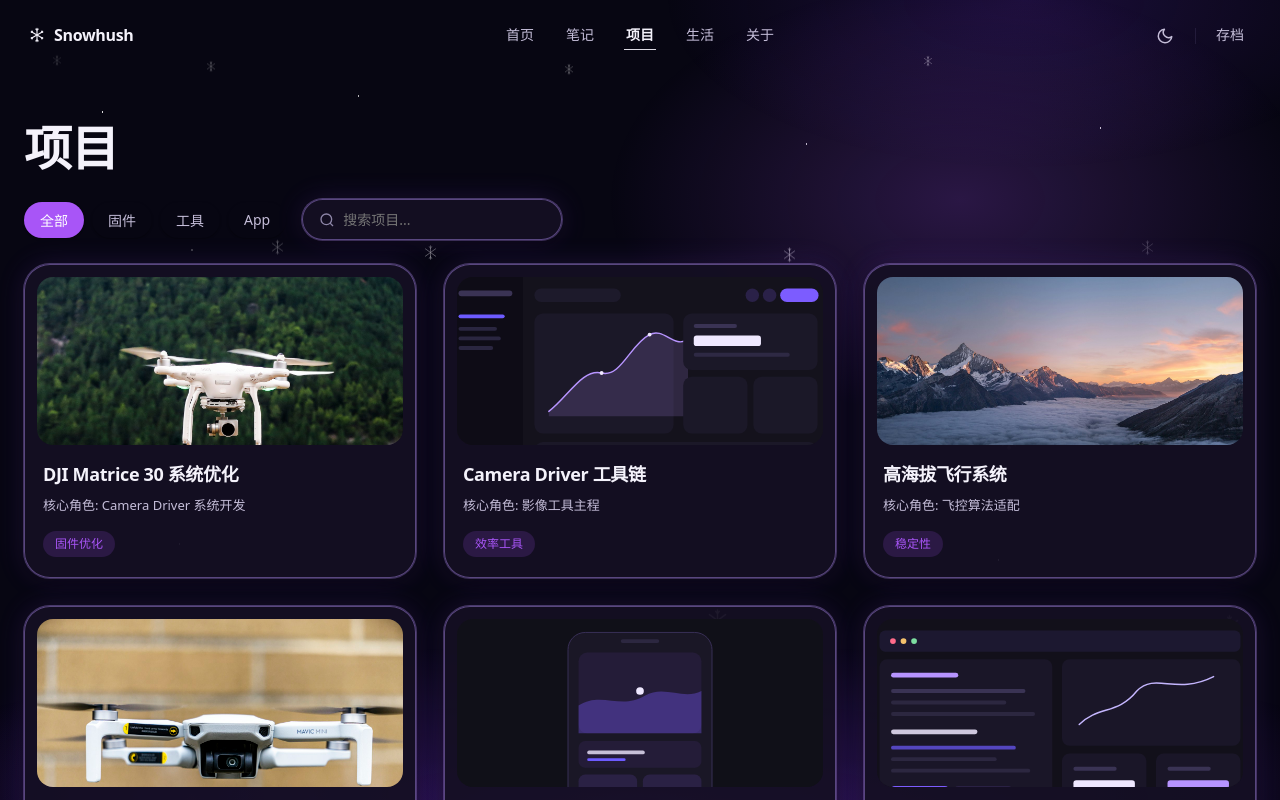
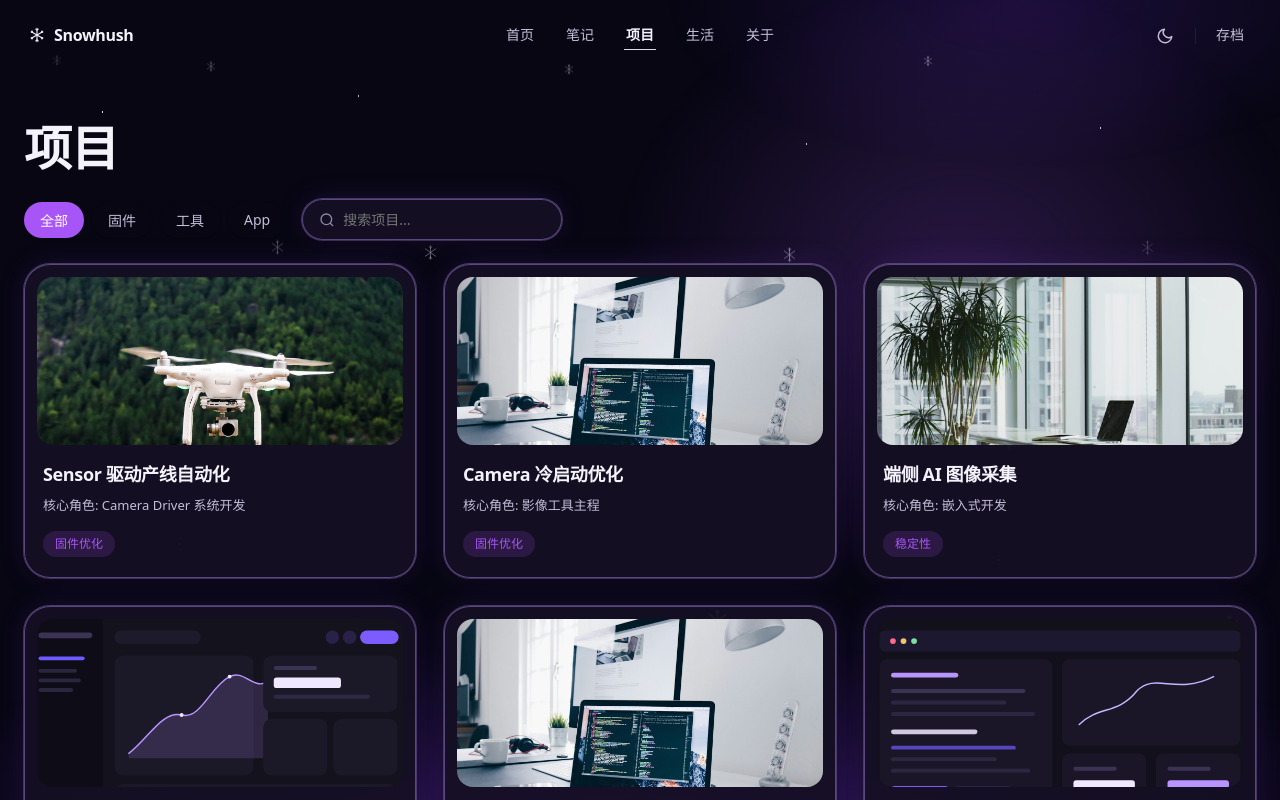
Before and after one commit to xiongzhengyao/Xiong-s-Radiant-Realm, a Vue app: page /projects in a window 1280 px wide. Shown: the top 800 px of the page. Built offline with nearby package versions, Linux system fonts and the light colour scheme.

Commit message:
fix(content): restore prior notes, projects, and life copy
Keep the studio layout and fill it with the existing articles, the nine real projects, and the three earlier life posts.

Co-authored-by: Xiong Zhengyao <xiongzhengyao@users.noreply.github.com>

```diff
--- a/src/assets/posts/camera-driver-dev.md
+++ /dev/null
@@ -1,20 +0,0 @@
----
-title: Camera Driver 开发
-date: 2026-10-17
-author: 熊正耀
-category: embedded
-tags: [工作思考]
-keywords: [Camera Driver, 工具链]
-excerpt: 优化图像工具链与系统兼容性。
-image: /images/laptop.jpg
-pin: 4
-dateLabel: 5 天前
----
-
-# Camera Driver 开发
-
-优化图像工具链与系统兼容性。
-
-驱动真正费时间的地方，往往不是某一条寄存器，而是工具链和系统对不齐：同一套初始化，换个版本、换条链路，行为就悄悄变了。
-
-我在把常用的检查收成能重复跑的步骤，让兼容性问题更早露出来，而不是等画面已经不对了才回头翻日志。
--- a/src/assets/posts/judgment-in-flight.md
+++ /dev/null
@@ -1,21 +0,0 @@
----
-title: 关于影像与判断
-date: 2026-10-21
-author: 熊正耀
-category: notes
-tags: [工作思考]
-keywords: [影像, 飞行, 判断]
-excerpt: 在飞行中做判断，比在地上难得多。一些近期的工作思考。
-image: /images/mountains.jpg
-pin: 1
----
-
-# 关于影像与判断
-
-在飞行中做判断，比在地上难得多。
-
-地上可以把日志摊开，把寄存器一格一格对完。升空之后，光线、姿态和链路挤在同一秒里，画面先于解释到来。我最近更常问自己的不是「参数对不对」，而是：这一帧还值不值得相信。
-
-低光、云层和高速机动都会把成像从「看清楚」推成「先稳住」。判断因此变成一种节奏——知道什么时候该等下一帧，什么时候必须现在就信手里的数据。
-
-这些是近期的工作思考，记在这里，免得下次又从零开始怀疑自己。
--- a/src/assets/posts/matrice-low-light.md
+++ /dev/null
@@ -1,20 +0,0 @@
----
-title: DJI Matrice 30 系统优化
-date: 2026-10-19
-author: 熊正耀
-category: camera
-tags: [项目]
-keywords: [Matrice, 低光, Camera Driver]
-excerpt: 提升低光环境下的成像稳定性和飞行决策体验。
-image: /images/drone-studio.jpg
-pin: 2
-dateLabel: 3月更新
----
-
-# DJI Matrice 30 系统优化
-
-提升低光环境下的成像稳定性和飞行决策体验。
-
-低光不是把增益拉满就结束。曝光、帧率和后续决策要一起看：画面如果抖、拖或者突然黑一截，飞手和系统都会失去节奏。
-
-这段时间我把注意力放在两件事上。一是让出图在暗处仍然连续，二是让依赖画面的判断不要被偶发的坏帧带跑。进度还在往前走，先把已经稳住的部分记下来。
--- a/src/assets/posts/seaside-walk.md
+++ /dev/null
@@ -1,20 +0,0 @@
----
-title: 海边走走
-date: 2026-10-15
-author: 熊正耀
-category: life
-tags: [生活]
-keywords: [海边, 生活]
-excerpt: 换换脑子，记录一些生活碎片。
-image: /images/beach.jpg
-pin: 3
-dateLabel: 上周
----
-
-# 海边走走
-
-换换脑子，记录一些生活碎片。
-
-风比屏幕响。走了一小段，没有要解决的问题，也没有要回复的消息。海水把脚步声盖掉之后，脑子里那些没写完的判断终于肯排队了。
-
-不是每次出门都有照片。这次有，就留下来。
--- a/src/data/career.js
+++ b/src/data/career.js
@@ -1,74 +1,13 @@
 /** Shared career / project structural data (localized copy lives in i18n). */
 export const CAREER_ITEMS = [
-  {
-    id: 'matrice-30',
-    companyId: 'DJI',
-    year: '2026',
-    tags: ['固件优化'],
-    group: 'company',
-    showcase: true,
-    image: '/images/drone-studio.jpg',
-    order: 0
-  },
-  {
-    id: 'camera-toolchain',
-    companyId: 'DJI',
-    year: '2026',
-    tags: ['效率工具'],
-    group: 'company',
-    showcase: true,
-    image: '/images/dashboard.svg',
-    order: 1
-  },
-  {
-    id: 'altitude-flight',
-    companyId: 'DJI',
-    year: '2026',
-    tags: ['稳定性'],
-    group: 'company',
-    showcase: true,
-    image: '/images/mountains.jpg',
-    order: 2
-  },
-  {
-    id: 'vision-algo',
-    companyId: 'DJI',
-    year: '2025',
-    tags: ['视觉算法'],
-    group: 'company',
-    showcase: true,
-    image: '/images/drone-white.jpg',
-    order: 3
-  },
-  {
-    id: 'flight-app',
-    companyId: 'Personal',
-    year: '2025',
-    tags: ['跨平台'],
-    group: 'personal',
-    showcase: true,
-    image: '/images/app-ui.svg',
-    order: 4
-  },
-  {
-    id: 'firmware-tool',
-    companyId: 'Open Source',
-    year: 'ongoing',
-    tags: ['固件'],
-    group: 'personal',
-    showcase: true,
-    image: '/images/firmware-ui.svg',
-    order: 5
-  },
   {
     id: 'dji-sensor',
     companyId: 'DJI',
     year: '2026',
     tags: ['C/C++', 'Sensor', 'Factory'],
     group: 'company',
-    showcase: false,
     image: '/images/drone-studio.jpg',
-    order: 6
+    order: 0
   },
   {
     id: 'xiaomi-perf',
@@ -76,9 +15,8 @@ export const CAREER_ITEMS = [
     year: '2022–2026',
     tags: ['ISP', 'Performance', 'Linux'],
     group: 'company',
-    showcase: false,
     image: '/images/laptop.jpg',
-    order: 7
+    order: 1
   },
   {
     id: 'bosch-edge',
@@ -86,9 +24,8 @@ export const CAREER_ITEMS = [
     year: '2021–2022',
     tags: ['Embedded', 'AI', 'Python'],
     group: 'company',
-    showcase: false,
     image: '/images/desk.jpg',
-    order: 8
+    order: 2
   },
   {
     id: 'isp-pipeline',
@@ -96,9 +33,8 @@ export const CAREER_ITEMS = [
     year: 'ongoing',
     tags: ['V4L2', 'MIPI', 'Blog'],
     group: 'company',
-    showcase: false,
     image: '/images/dashboard.svg',
-    order: 9
+    order: 3
   },
   {
     id: 'script-manager',
@@ -107,9 +43,8 @@ export const CAREER_ITEMS = [
     tags: ['TypeScript', 'Tooling'],
     group: 'personal',
     url: 'https://github.com/xiongzhengyao/Script-Manager',
-    showcase: false,
     image: '/images/laptop.jpg',
-    order: 10
+    order: 4
   },
   {
     id: 'log-viewer',
@@ -118,9 +53,8 @@ export const CAREER_ITEMS = [
     tags: ['Logs', 'Debugging'],
     group: 'personal',
     url: 'https://github.com/xiongzhengyao/LogViewer',
-    showcase: false,
     image: '/images/firmware-ui.svg',
-    order: 11
+    order: 5
   },
   {
     id: 'log-system',
@@ -129,9 +63,8 @@ export const CAREER_ITEMS = [
     tags: ['C++', 'Logging'],
     group: 'personal',
     url: 'https://github.com/xiongzhengyao/log_system',
-    showcase: false,
     image: '/images/firmware-ui.svg',
-    order: 12
+    order: 6
   },
   {
     id: 'scripts-android',
@@ -140,9 +73,8 @@ export const CAREER_ITEMS = [
     tags: ['Android', 'Python'],
     group: 'personal',
     url: 'https://github.com/xiongzhengyao/scripts_android',
-    showcase: false,
     image: '/images/app-ui.svg',
-    order: 13
+    order: 7
   },
   {
     id: 'cost-tracker',
@@ -151,9 +83,8 @@ export const CAREER_ITEMS = [
     tags: ['Flutter', 'Mobile'],
     group: 'personal',
     private: true,
-    showcase: false,
-    image: '/images/desk.jpg',
-    order: 14
+    image: '/images/app-ui.svg',
+    order: 8
   }
 ]
 
--- a/src/i18n/en.js
+++ b/src/i18n/en.js
@@ -82,8 +82,8 @@ export default {
     lifeCaption: 'A walk by the sea — clear the mind.',
     lifeTag: 'Life scraps',
     noteTag: 'Work notes',
-    fallbackNoteTitle: 'On imaging and judgment',
-    fallbackNoteExcerpt: 'Judgment in the air is harder than judgment on the ground.',
+    fallbackNoteTitle: '',
+    fallbackNoteExcerpt: '',
     continue: {
       eyebrow: 'Continue reading',
       cta: 'Pick up where you left off'
@@ -221,16 +221,33 @@ export default {
       thoughts: 'Thoughts'
     },
     posts: [
-      { id: 'sea', title: 'A walk by the sea.', image: '/images/beach.jpg', date: '2024-03-18', category: 'photography' },
-      { id: 'sakura', title: 'Spring cherry blossoms.', image: '/images/cherry.jpg', date: '2024-03-02', category: 'photography' },
-      { id: 'daily', title: 'Everyday notes.', image: '/images/coffee.jpg', date: '2024-02-14', category: 'food' },
-      { id: 'work', title: 'Work scraps.', image: '/images/laptop.jpg', date: '2024-02-08', category: 'thoughts' },
-      { id: 'dusk', title: 'Dusk on the water.', image: '/images/sunset-sea.jpg', date: '2024-01-20', category: 'photography' },
-      { id: 'read', title: 'Reading hour.', image: '/images/book.jpg', date: '2024-01-06', category: 'reading' },
-      { id: 'plant', title: 'A plant diary.', image: '/images/plant.jpg', date: '2023-03-11', category: 'thoughts' },
-      { id: 'cafe', title: 'Corner café.', image: '/images/cafe.jpg', date: '2023-02-19', category: 'food' },
-      { id: 'rain', title: 'Rainy thoughts.', image: '/images/rain.jpg', date: '2023-01-28', category: 'thoughts' },
-      { id: 'city', title: 'City at night.', image: '/images/city.jpg', date: '2023-01-09', category: 'photography' }
+      {
+        id: 1,
+        title: 'Weekend in Shanghai',
+        date: '2024-02-10',
+        description: 'A cultural walk through Shanghai — the Bund, Tianzifang, and the city rhythm between old lanes and new towers.',
+        tags: ['Travel', 'City'],
+        category: 'travel',
+        image: '/images/city.jpg'
+      },
+      {
+        id: 2,
+        title: 'Annual photo collection',
+        date: '2024-02-08',
+        description: 'Moments from everyday life and notes on how I chase light across seasons and cityscapes.',
+        tags: ['Photography', 'Art'],
+        category: 'photography',
+        image: '/images/mountains.jpg'
+      },
+      {
+        id: 3,
+        title: 'Notes on Sapiens',
+        date: '2024-02-05',
+        description: 'Reflections on human history — from the cognitive revolution to the scientific age.',
+        tags: ['Reading', 'Thoughts'],
+        category: 'reading',
+        image: '/images/book.jpg'
+      }
     ]
   },
   projects: {
@@ -254,66 +271,6 @@ export default {
     empty: 'No matching projects',
     archiveHint: 'Earlier tools and open-source projects.',
     items: [
-      {
-        id: 'matrice-30',
-        company: 'DJI',
-        year: '2026',
-        title: 'DJI Matrice 30 systems',
-        role: 'Camera Driver systems',
-        chip: 'firmware',
-        description: 'Steadier imaging and flight decisions in low light.',
-        tags: ['Firmware']
-      },
-      {
-        id: 'camera-toolchain',
-        company: 'DJI',
-        year: '2026',
-        title: 'Camera Driver toolchain',
-        role: 'Imaging tools lead',
-        chip: 'tools',
-        description: 'Repeatable checks for the imaging toolchain and compatibility.',
-        tags: ['Tools']
-      },
-      {
-        id: 'altitude-flight',
-        company: 'DJI',
-        year: '2026',
-        title: 'High-altitude flight system',
-        role: 'Flight-control adaptation',
-        chip: 'firmware',
-        description: 'Keeping imaging and flight rhythm in thin air and wide temperature swings.',
-        tags: ['Stability']
-      },
-      {
-        id: 'vision-algo',
-        company: 'DJI',
-        year: '2025',
-        title: 'Algorithm tuning',
-        role: 'Image processing',
-        chip: 'tools',
-        description: 'Image-processing paths for low light and motion.',
-        tags: ['Vision']
-      },
-      {
-        id: 'flight-app',
-        company: 'Personal',
-        year: '2025',
-        title: 'Mobile flight app',
-        role: 'UI/UX design & development',
-        chip: 'app',
-        description: 'Flight state and key actions in an interface you can use one-handed.',
-        tags: ['Cross-platform']
-      },
-      {
-        id: 'firmware-tool',
-        company: 'Open Source',
-        year: 'Ongoing',
-        title: 'Firmware tools',
-        role: 'Low-level drivers',
-        chip: 'firmware',
-        description: 'Debug tooling for registers, logs, and bring-up paths.',
-        tags: ['Firmware']
-      },
       {
         id: 'dji-sensor',
         company: 'DJI',
--- a/src/i18n/zh.js
+++ b/src/i18n/zh.js
@@ -82,8 +82,8 @@ export default {
     lifeCaption: '海边走走，换换脑子。',
     lifeTag: '生活碎片',
     noteTag: '工作思考',
-    fallbackNoteTitle: '关于影像与判断',
-    fallbackNoteExcerpt: '在飞行中做判断，比在地上难得多。一些近期的工作思考。',
+    fallbackNoteTitle: '',
+    fallbackNoteExcerpt: '',
     continue: {
       eyebrow: '继续阅读',
       cta: '从上次离开的地方继续'
@@ -221,16 +221,33 @@ export default {
       thoughts: '随想'
     },
     posts: [
-      { id: 'sea', title: '海边走走。', image: '/images/beach.jpg', date: '2024-03-18', category: 'photography' },
-      { id: 'sakura', title: '春日樱花。', image: '/images/cherry.jpg', date: '2024-03-02', category: 'photography' },
-      { id: 'daily', title: '日常点滴。', image: '/images/coffee.jpg', date: '2024-02-14', category: 'food' },
-      { id: 'work', title: '工作随记。', image: '/images/laptop.jpg', date: '2024-02-08', category: 'thoughts' },
-      { id: 'dusk', title: '黄昏海景。', image: '/images/sunset-sea.jpg', date: '2024-01-20', category: 'photography' },
-      { id: 'read', title: '阅读时光。', image: '/images/book.jpg', date: '2024-01-06', category: 'reading' },
-      { id: 'plant', title: '绿植日记。', image: '/images/plant.jpg', date: '2023-03-11', category: 'thoughts' },
-      { id: 'cafe', title: '街角咖啡。', image: '/images/cafe.jpg', date: '2023-02-19', category: 'food' },
-      { id: 'rain', title: '雨天随想。', image: '/images/rain.jpg', date: '2023-01-28', category: 'thoughts' },
-      { id: 'city', title: '城市夜色。', image: '/images/city.jpg', date: '2023-01-09', category: 'photography' }
+      {
+        id: 1,
+        title: '上海周末游记',
+        date: '2024-02-10',
+        description: '周末在上海的人文探索之旅，感受这座城市的魅力。漫步于外滩，穿行于田子坊，体验上海的文艺气息。',
+        tags: ['旅行', '城市'],
+        category: 'travel',
+        image: '/images/city.jpg'
+      },
+      {
+        id: 2,
+        title: '年度摄影作品集',
+        date: '2024-02-08',
+        description: '记录生活中的美好瞬间，分享摄影心得。用镜头捕捉城市的光影变化，记录四季的自然风光。',
+        tags: ['摄影', '艺术'],
+        category: 'photography',
+        image: '/images/mountains.jpg'
+      },
+      {
+        id: 3,
+        title: '读《人类简史》有感',
+        date: '2024-02-05',
+        description: '关于人类历史、文明演进的思考。从认知革命到科技革命，人类社会经历了怎样的变迁？',
+        tags: ['读书', '思考'],
+        category: 'reading',
+        image: '/images/book.jpg'
+      }
     ]
   },
   projects: {
@@ -254,66 +271,6 @@ export default {
     empty: '没有找到匹配的项目',
     archiveHint: '更早的工具与开源项目。',
     items: [
-      {
-        id: 'matrice-30',
-        company: 'DJI',
-        year: '2026',
-        title: 'DJI Matrice 30 系统优化',
-        role: 'Camera Driver 系统开发',
-        chip: 'firmware',
-        description: '提升低光环境下的成像稳定性和飞行决策体验。',
-        tags: ['固件优化']
-      },
-      {
-        id: 'camera-toolchain',
-        company: 'DJI',
-        year: '2026',
-        title: 'Camera Driver 工具链',
-        role: '影像工具主程',
-        chip: 'tools',
-        description: '把图像工具链和兼容性检查收成可以重复跑的步骤。',
-        tags: ['效率工具']
-      },
-      {
-        id: 'altitude-flight',
-        company: 'DJI',
-        year: '2026',
-        title: '高海拔飞行系统',
-        role: '飞控算法适配',
-        chip: 'firmware',
-        description: '在稀薄空气和大幅温差里保持成像与飞行节奏。',
-        tags: ['稳定性']
-      },
-      {
-        id: 'vision-algo',
-        company: 'DJI',
-        year: '2025',
-        title: '算法优化',
-        role: '图像处理',
-        chip: 'tools',
-        description: '面向低光与运动场景的图像处理路径。',
-        tags: ['视觉算法']
-      },
-      {
-        id: 'flight-app',
-        company: 'Personal',
-        year: '2025',
-        title: '移动端飞控 App',
-        role: 'UI/UX 设计与开发',
-        chip: 'app',
-        description: '把飞行状态和关键操作收进一块可以单手完成的界面。',
-        tags: ['跨平台']
-      },
-      {
-        id: 'firmware-tool',
-        company: 'Open Source',
-        year: '持续',
-        title: '固件工具',
-        role: '底层驱动',
-        chip: 'firmware',
-        description: '面向调试的底层工具，用来核对寄存器、日志和启动路径。',
-        tags: ['固件']
-      },
       {
         id: 'dji-sensor',
         company: 'DJI',
--- a/src/utils/categoryLabel.js
+++ b/src/utils/categoryLabel.js
@@ -33,7 +33,7 @@ export function getDesignTag(post, locale = 'zh') {
   let id = 'work'
   if (has(['项目', 'Project'])) id = 'project'
   else if (has(['生活', 'Life', '生活碎片'])) id = 'life'
-  else if (has(['影像', 'Imaging'])) id = 'imaging'
+  else if (has(['影像', 'Imaging', 'Camera', '图像传感器', 'CMOS', 'CCD', 'ISP'])) id = 'imaging'
   else if (has(['工作思考', 'Work notes'])) id = 'work'
   else {
     const cat = String(post?.category || '').toLowerCase()
--- a/src/views/Home.vue
+++ b/src/views/Home.vue
@@ -32,13 +32,13 @@
           <CoverArt
             :seed="latestNote?.id || 'note'"
             :category="latestNote?.category || 'notes'"
-            :image="noteImage"
+            :image="noteCover"
             size="md"
           />
         </div>
         <h3>{{ latestNote?.title || $t('home.fallbackNoteTitle') }}</h3>
         <p>{{ latestNote?.excerpt || $t('home.fallbackNoteExcerpt') }}</p>
-        <span class="tag tag-accent">{{ $t('home.noteTag') }}</span>
+        <span class="tag tag-accent">{{ noteTagLabel }}</span>
       </div>
 
       <article class="float-card float-card--hero reveal reveal-delay-1">
@@ -120,7 +120,7 @@
             ><path d="M21 16V8a2 2 0 0 0-1-1.73l-7-4a2 2 0 0 0-2 0l-7 4A2 2 0 0 0 3 8v8a2 2 0 0 0 1 1.73l7 4a2 2 0 0 0 2 0l7-4A2 2 0 0 0 21 16z" /></svg>
             {{ $t('home.projectProgress') }}
           </span>
-          <span class="float-card-meta">{{ $t('home.projectMeta') }} ›</span>
+          <span class="float-card-meta">{{ featuredProject.year }} ›</span>
         </header>
         <div class="float-card-cover">
           <CoverArt
@@ -168,20 +168,20 @@
             /></svg>
             {{ $t('home.lifeMoments') }}
           </span>
-          <span class="float-card-meta">{{ $t('home.lastWeek') }} ›</span>
+          <span class="float-card-meta">{{ lifeMeta }} ›</span>
         </header>
         <div class="float-card-cover float-card-cover--life">
           <CoverArt
-            seed="life-home"
-            category="notes"
-            image="/images/beach.jpg"
+            :seed="latestLife?.id || 'life-home'"
+            :category="latestLife?.category || 'notes'"
+            :image="lifeImage"
             size="md"
           />
         </div>
         <p class="life-caption">
-          {{ $t('home.lifeCaption') }}
+          {{ lifeCaptionText }}
         </p>
-        <span class="tag tag-accent">{{ $t('home.lifeTag') }}</span>
+        <span class="tag tag-accent">{{ lifeTagText }}</span>
       </div>
     </section>
 
@@ -227,10 +227,12 @@ import { useReveal } from '@/composables/useReveal'
 import { useBlogStore } from '@/stores/blogStore'
 import { useCareer } from '@/composables/useCareer'
 import { useReadHistory } from '@/composables/useReadHistory'
+import { getDesignTag } from '@/utils/categoryLabel'
+import { formatRelativeDate } from '@/utils/relativeTime'
 import CoverArt from '@/components/CoverArt.vue'
 
 const router = useRouter()
-const { t } = useI18n()
+const { t, tm, locale } = useI18n()
 const blogStore = useBlogStore()
 const { companyProjects } = useCareer()
 const { continueReading } = useReadHistory()
@@ -245,14 +247,42 @@ const continuePost = computed(() => {
 const latestNote = computed(() => blogStore.getRecentPosts(1)[0] || null)
 const featuredProject = computed(() => companyProjects.value[0] || null)
 
-const noteImage = computed(() => latestNote.value?.image || '/images/mountains.jpg')
+const noteCover = computed(() => {
+  const post = latestNote.value
+  if (!post) return '/images/mountains.jpg'
+  if (post.image) return post.image
+  const cat = String(post.category || '').toLowerCase()
+  if (cat === 'linux') return '/images/laptop.jpg'
+  if (cat === 'sensor' || cat === 'camera') return '/images/drone-studio.jpg'
+  if (cat === 'embedded') return '/images/desk.jpg'
+  return '/images/mountains.jpg'
+})
+
+const noteTagLabel = computed(() => (
+  latestNote.value ? getDesignTag(latestNote.value, locale.value).label : t('home.noteTag')
+))
 
 const noteRelative = computed(() => {
   if (latestNote.value?.dateLabel) return latestNote.value.dateLabel
-  if (!latestNote.value?.date) return t('home.daysAgo', { n: 2 })
-  const days = Math.max(1, Math.round((Date.now() - new Date(latestNote.value.date).getTime()) / 86400000))
-  return t('home.daysAgo', { n: Math.min(days, 99) })
+  if (!latestNote.value?.date) return ''
+  return formatRelativeDate(latestNote.value.date, locale.value)
 })
+
+const lifePosts = computed(() => {
+  const items = tm('life.posts')
+  if (!Array.isArray(items)) return []
+  return [...items].sort((a, b) => String(b.date || '').localeCompare(String(a.date || '')))
+})
+
+const latestLife = computed(() => lifePosts.value[0] || null)
+const lifeImage = computed(() => latestLife.value?.image || '/images/city.jpg')
+const lifeCaptionText = computed(() => latestLife.value?.title || t('home.lifeCaption'))
+const lifeTagText = computed(() => latestLife.value?.tags?.[0] || t('home.lifeTag'))
+const lifeMeta = computed(() => (
+  latestLife.value?.date
+    ? formatRelativeDate(latestLife.value.date, locale.value)
+    : t('home.lastWeek')
+))
 
 const goToPost = post => {
   router.push(`/blog/${post.id}/${encodeURIComponent(post.slug)}`)
@@ -269,7 +299,7 @@ onMounted(async () => {
   observe()
 })
 
-watch([latestNote, continuePost, featuredProject], () => {
+watch([latestNote, continuePost, featuredProject, latestLife], () => {
   nextTick(() => observe())
 })
 </script>
@@ -428,6 +458,10 @@ html:not(.dark) .home-snow {
   font-size: 15px;
   margin-bottom: 6px;
   line-height: 1.35;
+  display: -webkit-box;
+  -webkit-line-clamp: 2;
+  -webkit-box-orient: vertical;
+  overflow: hidden;
 }
 
 .float-card p {
--- a/src/views/Projects.vue
+++ b/src/views/Projects.vue
@@ -157,7 +157,9 @@ const chipKeys = ['firmware', 'tools', 'app']
 
 const filteredProjects = computed(() => {
   const q = String(searchQuery.value || '').toLowerCase().trim()
-  const pool = projects.value.filter(project => (showArchive.value ? !project.showcase : project.showcase))
+  const pool = showArchive.value
+    ? projects.value.filter(project => project.group === 'personal')
+    : projects.value
   return pool.filter(project => {
     const chipOk = selectedChip.value === 'all' || project.chip === selectedChip.value
     if (!chipOk) return false
```
